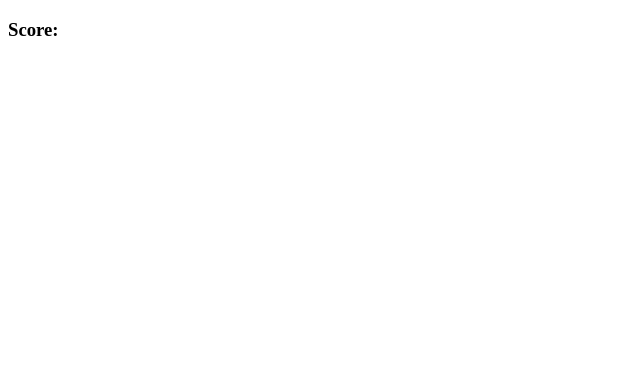
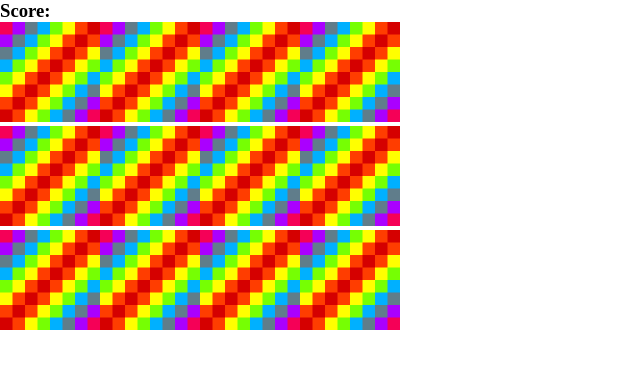
Before and after one commit to lilKriT/memory-game, a plain HTML site: page index.html in a window 1280 px wide. Shown: the whole page, without its empty margins (0-640 px from the left). Drawn offline with Linux system fonts and the light colour scheme.

Commit message:
Displaying cards.

```diff
--- a/index.html
+++ b/index.html
@@ -5,9 +5,9 @@
     <meta http-equiv="X-UA-Compatible" content="IE=edge" />
     <meta name="viewport" content="width=device-width, initial-scale=1.0" />
 
-    <link rel="stylesheet" href="style.css" />
+    <link rel="stylesheet" href="./style.css" />
 
-    <script src="script.js" defer></script>
+    <script src="./script.js" defer></script>
 
     <title>Memory Game - created by lilKriT</title>
   </head>
--- a/script.js
+++ b/script.js
@@ -0,0 +1,67 @@
+const cards = [
+  {
+    name: "fries",
+    img: "./images/fries.png",
+  },
+  {
+    name: "cheesburger",
+    img: "./images/cheesburger.png",
+  },
+  {
+    name: "hotdog",
+    img: "./images/hotdog.png",
+  },
+  {
+    name: "ice-cream",
+    img: "./images/ice-cream.png",
+  },
+  {
+    name: "milkshake",
+    img: "./images/milkshake.png",
+  },
+  {
+    name: "pizza",
+    img: "./images/pizza.png",
+  },
+  {
+    name: "fries",
+    img: "./images/fries.png",
+  },
+  {
+    name: "cheesburger",
+    img: "./images/cheesburger.png",
+  },
+  {
+    name: "hotdog",
+    img: "./images/hotdog.png",
+  },
+  {
+    name: "ice-cream",
+    img: "./images/ice-cream.png",
+  },
+  {
+    name: "milkshake",
+    img: "./images/milkshake.png",
+  },
+  {
+    name: "pizza",
+    img: "./images/pizza.png",
+  },
+];
+
+cards.sort(() => 0.5 - Math.random());
+
+// console.log(cards);
+
+const grid = document.querySelector(".grid");
+
+function createBoard() {
+  for (let i = 0; i < cards.length; i++) {
+    const card = document.createElement("img");
+    card.setAttribute("src", "./images/blank.png");
+    card.setAttribute("data-id", i);
+    grid.append(card);
+  }
+}
+
+createBoard();
--- a/style.css
+++ b/style.css
@@ -0,0 +1,10 @@
+* {
+  margin: 0;
+  padding: 0;
+  box-sizing: border-box;
+}
+
+.grid {
+  width: 400px;
+  height: 300px;
+}
```
